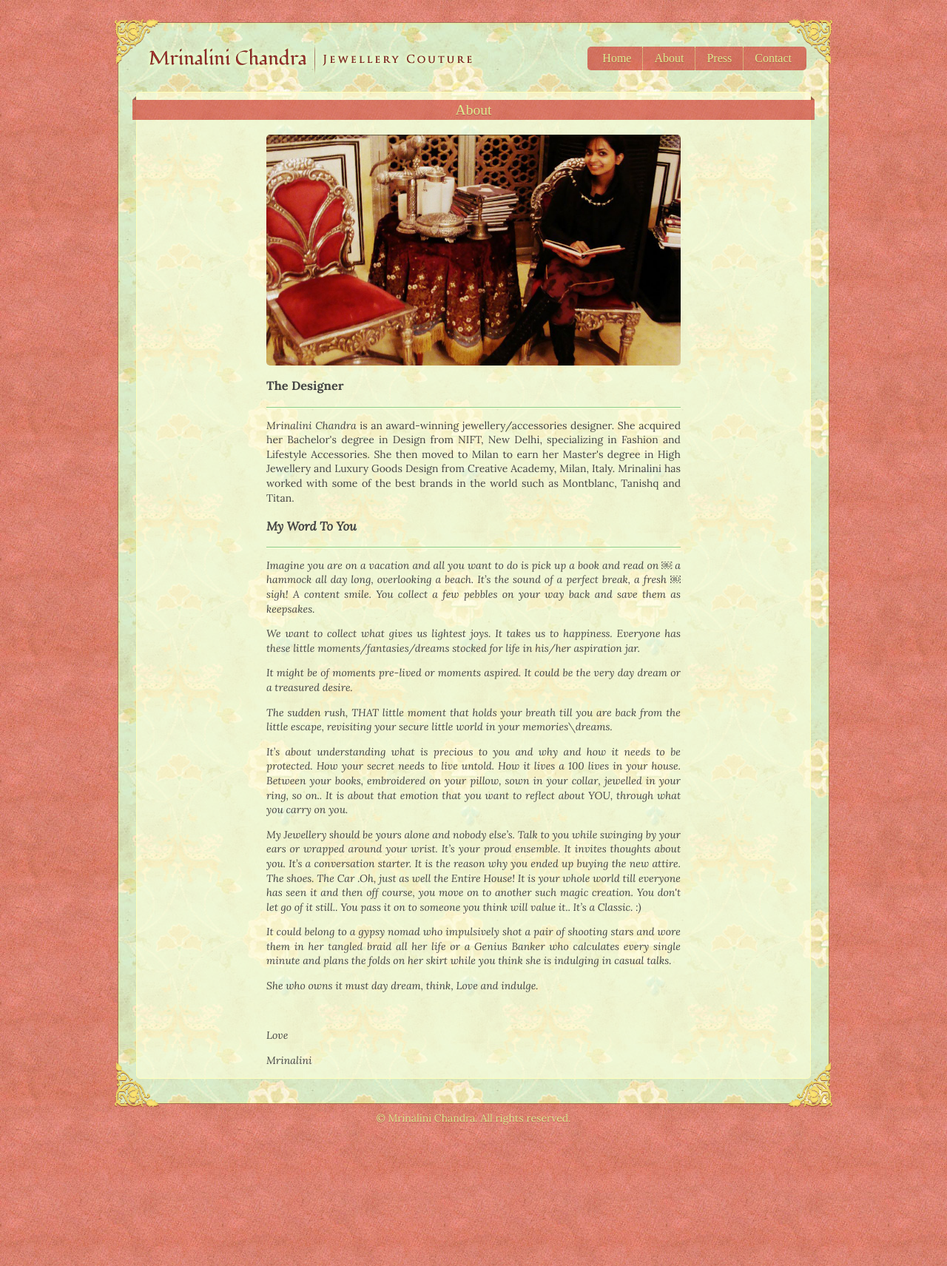
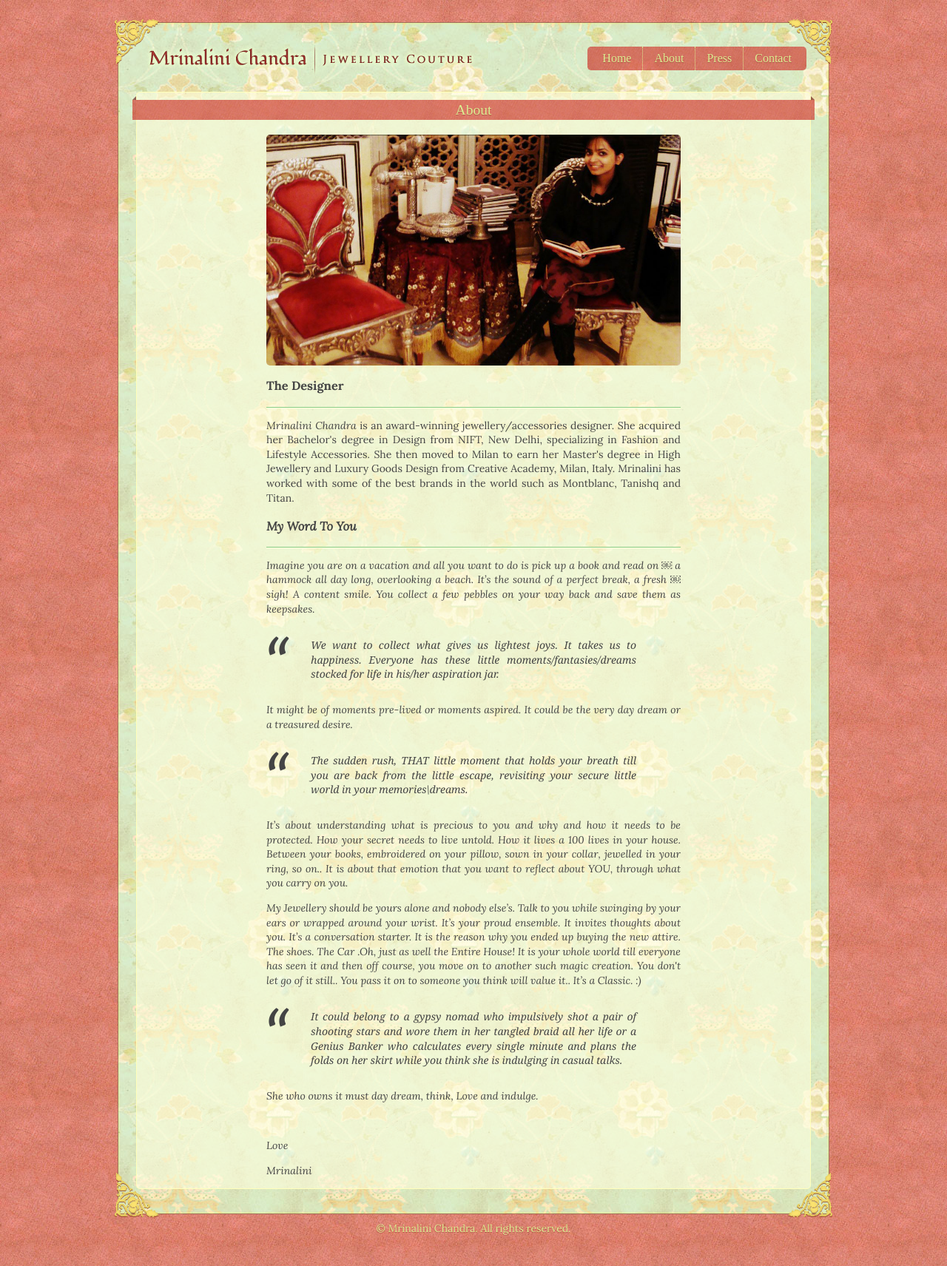
Before and after one commit to mrinalini/mrinalini.github.com, a Jekyll site: the page built from about.html, in a window 1280 px wide. Shown: the whole page at 74% size. Built offline with Jekyll 4.4.1, drawn with Linux system fonts in a browser that asks for light colours; some web fonts are replaced.

Commit message:
Added blockquotes to About page.

```diff
--- a/about.html
+++ b/about.html
@@ -24,18 +24,18 @@ title: About
     ￼ <em>sigh!</em> A content smile. You collect a few pebbles on your way back and save them
       as keepsakes.
     </p>
-    <p><em>
+    <blockquote>
       We want to collect what gives us lightest joys. It takes us to happiness. Everyone
       has these little moments/fantasies/dreams stocked for life in his/her aspiration jar.
-    </em></p>
+    </blockquote>
     <p>
       It might be of moments pre-lived or moments aspired. It could be the very day dream
       or a treasured desire.
     </p>
-    <p><em>
+    <blockquote>
       The sudden rush, THAT little moment that holds your breath till you are back from the
       little escape, revisiting your secure little world in your memories\dreams.
-    </em></p>
+    </blockquote>
     <p>
       It’s about understanding what is precious to you and why and how it needs to be protected.
       How your secret needs to live untold. How it lives a 100 lives in your house. Between your
@@ -50,11 +50,11 @@ title: About
       and then off course, you move on to another such magic creation. You don't let go of it still..
       You pass it on to someone you think will value it.. It’s a Classic. :)
     </p>
-    <p><em>
+    <blockquote>
       It could belong to a gypsy nomad who impulsively shot a pair of shooting stars and wore
       them in her tangled braid all her life or a Genius Banker who calculates every single minute
       and plans the folds on her skirt while you think she is indulging in casual talks.
-    </em></p>
+    </blockquote>
     <p>She who owns it must day dream, think, Love and indulge.</p>
     <br />
     <p>Love</p>
```
